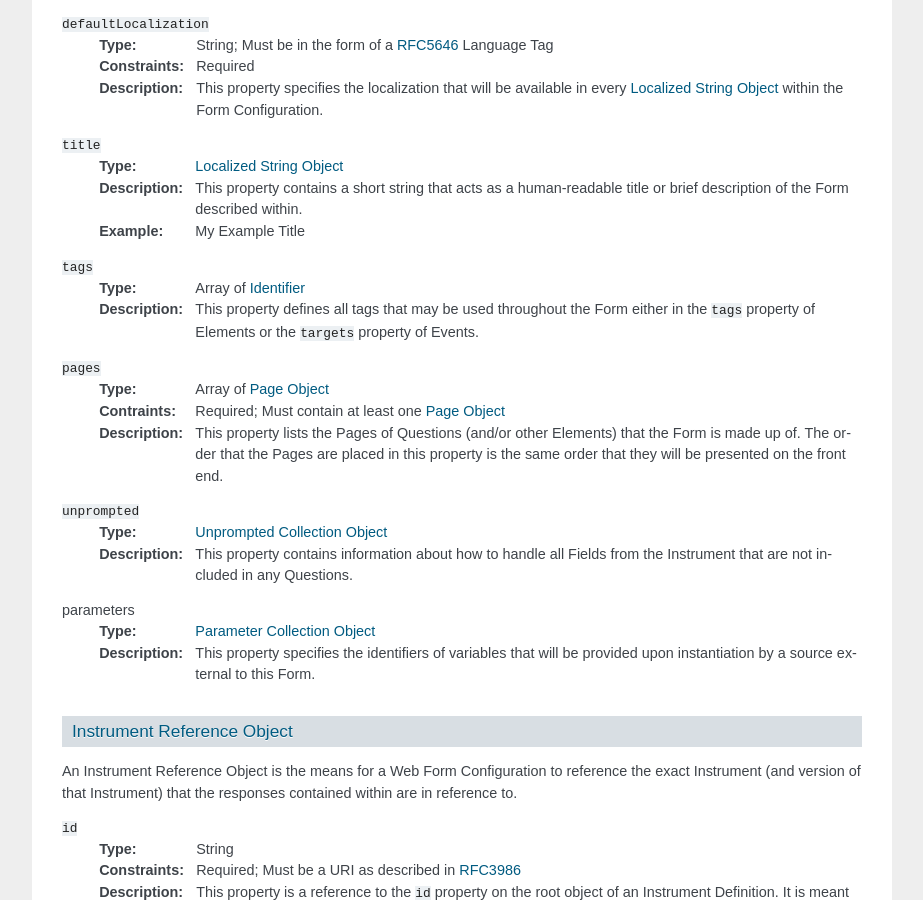
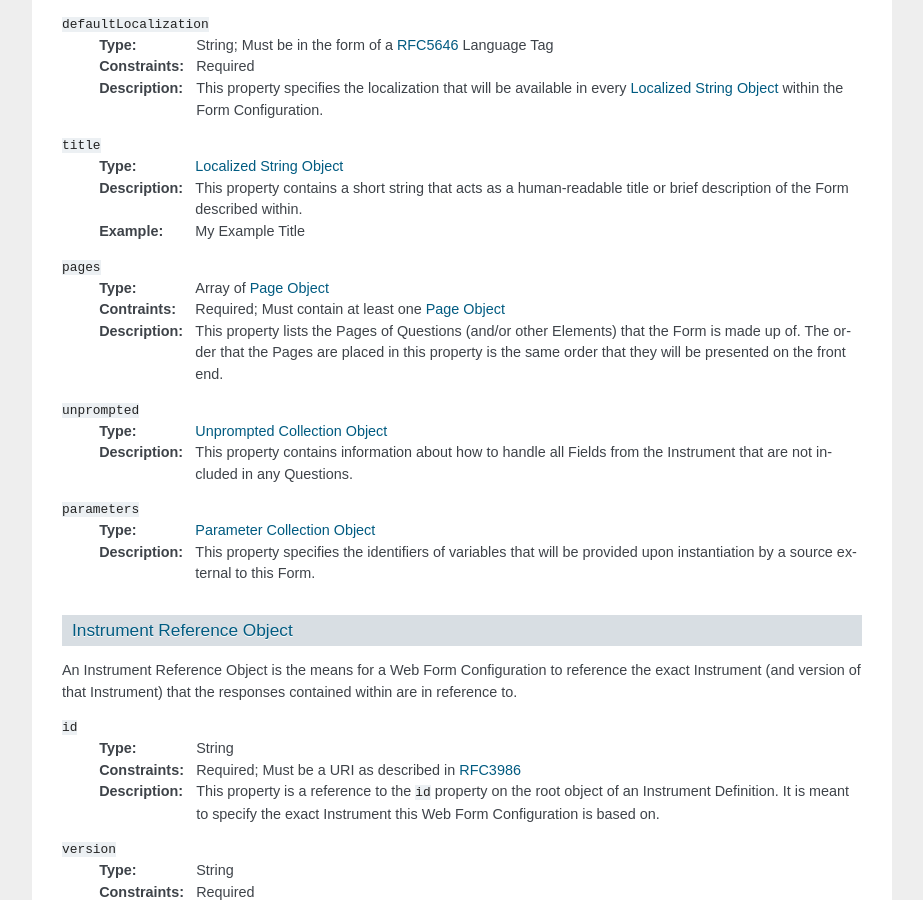
Before and after one commit to prometheusresearch/rios, a Sphinx documentation site: the page built from docs/source/web_form_specification.rst, in a window 1280 px wide and 900 px high, scrolled down 1112 px. Shown: the whole window, without its empty margins (198-1121 px from the left). Built offline with Sphinx 7.4.7, drawn with Linux system fonts in a browser that asks for light colours.

Commit message:
Removed tags from Form root object.

```diff
--- a/docs/source/web_form_specification.rst
+++ b/docs/source/web_form_specification.rst
@@ -48,12 +48,6 @@ The Root Object of a Web Form Configuration consists of several properties:
                   described within.
     :Example: My Example Title
 
-``tags``
-    :Type: Array of `Identifier`_
-    :Description: This property defines all tags that may be used throughout
-                  the Form either in the ``tags`` property of Elements or the
-                  ``targets`` property of Events.
-
 ``pages``
     :Type: Array of `Page Object`_
     :Contraints: Required; Must contain at least one `Page Object`_
@@ -68,7 +62,7 @@ The Root Object of a Web Form Configuration consists of several properties:
                   Fields from the Instrument that are not included in any
                   Questions.
 
-parameters
+``parameters``
     :Type: `Parameter Collection Object`_
     :Description: This property specifies the identifiers of variables that
                   will be provided upon instantiation by a source external to
```
